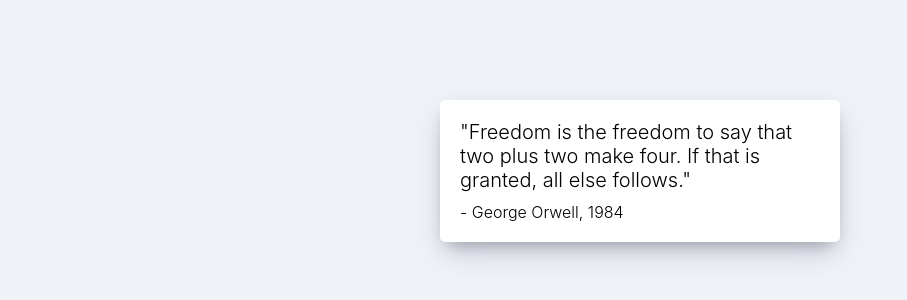
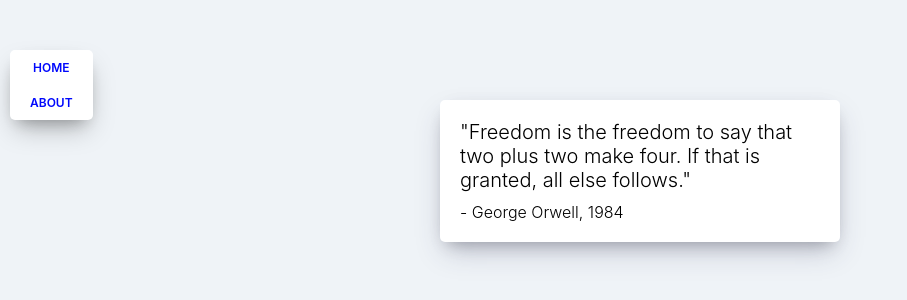
Before and after one commit to seoyoee/movie-app, a React (Create React App) app: page /#/about in a window 1280 px wide. Shown: the top 300 px of the page, without its empty margins (0-907 px from the left). Built offline with nearby package versions, Linux system fonts and the light colour scheme.

Commit message:
add navigation component

```diff
--- a/src/App.js
+++ b/src/App.js
@@ -3,13 +3,16 @@ import './App.css'
 import { HashRouter, Route } from 'react-router-dom';
 import About from './routes/About';
 import Home from './routes/Home';
-
+import Navigation from './components/Navigation';
+import Detail from './routes/Detail';
 
 function App() {
   return (
     <HashRouter>
+      <Navigation />
       <Route path="/" exact={true} component={Home} />
       <Route path="/about" component={About} />
+      <Route path="/movie-detail" component={Detail} />
     </HashRouter>
   );
 }
--- a/src/components/Movie.js
+++ b/src/components/Movie.js
@@ -1,10 +1,17 @@
 import React from 'react';
 import PropTypes from 'prop-types';
 import './Movie.css';
+import { Link } from 'react-router-dom';
 
 function Movie({ title, year, summary, poster, genres }) {
     return (
         <div className="movie">
+            <Link
+                to={{
+                    pathname: '/movie-detail',
+                    state: { year, title, summary, poster, genres },
+                }}
+            >
                 <img src={poster} alt={title} title={title} />
                 <div className="movie__data">
                     <h3 className="movie__title">{title}</h3>
@@ -16,6 +23,7 @@ function Movie({ title, year, summary, poster, genres }) {
                     </ul>
                     <p className="movie__summary">{summary.slice(0, 180)}</p>
                 </div>
+            </Link>
         </div>
     )
 }
--- /dev/null
+++ b/src/components/Navigation.css
@@ -0,0 +1,34 @@
+.nav {
+    z-index: 1;
+    position: fixed;
+    top: 50px;
+    left: 10px;
+    display: flex;
+    flex-direction: column;
+    background-color: white;
+    padding: 10px 20px;
+    box-shadow: 0 13px 27px -5px rgba(0, 0, 0, 0.25), 0 8px 16px -8px rgba(0, 0, 0, 0.3), 0 -6px 16px -6px rgba(0, 0, 0, 0.025);
+    border-radius: 5px;
+}
+
+@media screen and (max-width: 1090px) {
+    .nav {
+        left: initial;
+        top: initial;
+        bottom: 0px;
+        width: 100%;
+    }
+}
+
+.nav a {
+    text-decoration: none;
+    color: #0008fc;
+    text-transform: uppercase;
+    font-size: 12px;
+    text-align: center;
+    font-weight: 600;
+}
+
+.nav a:not(:last-child) {
+    margin-bottom: 20px;
+}
--- /dev/null
+++ b/src/components/Navigation.js
@@ -0,0 +1,14 @@
+import React from 'react';
+import { Link } from 'react-router-dom';
+import './Navigation.css';
+
+function Navigation() {
+    return (
+        <div className="nav">
+            <Link to="/">Home</Link>
+            <Link to="/about">About</Link>
+        </div>
+    );
+}
+
+export default Navigation;
```
Lines whose indentation alone changed are shown as unchanged.
